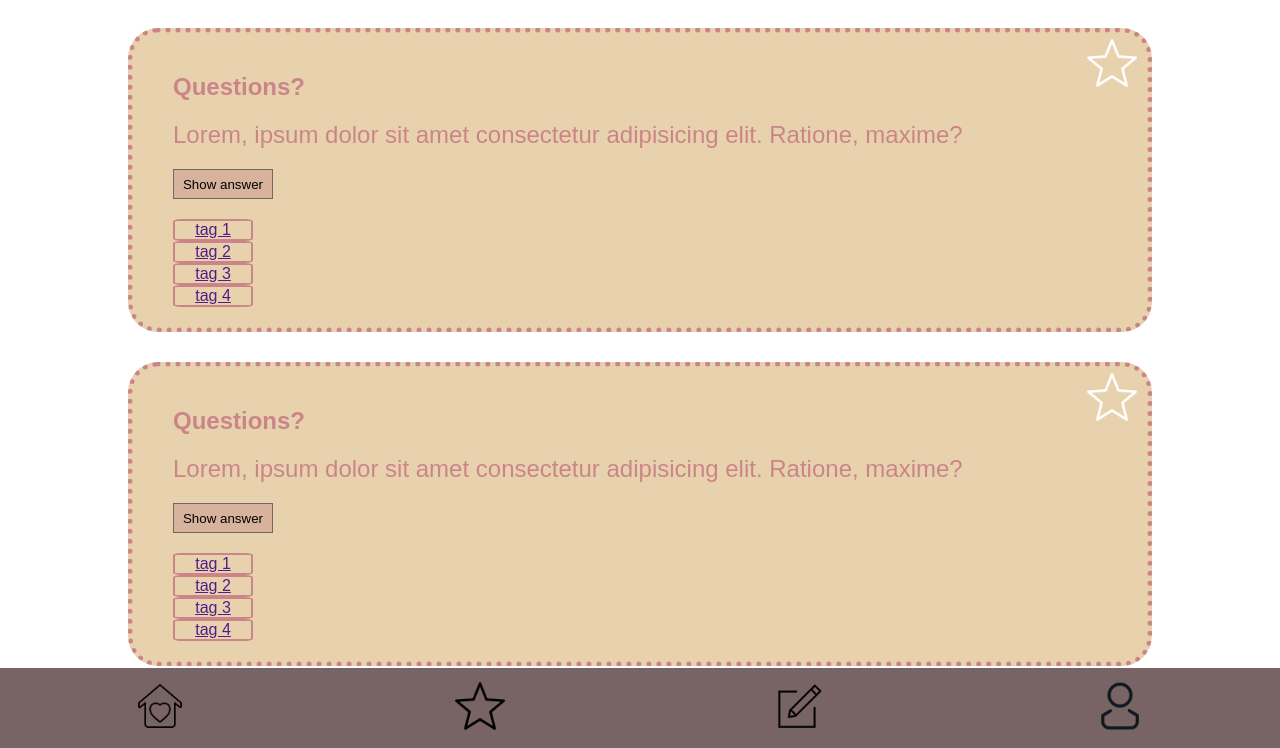
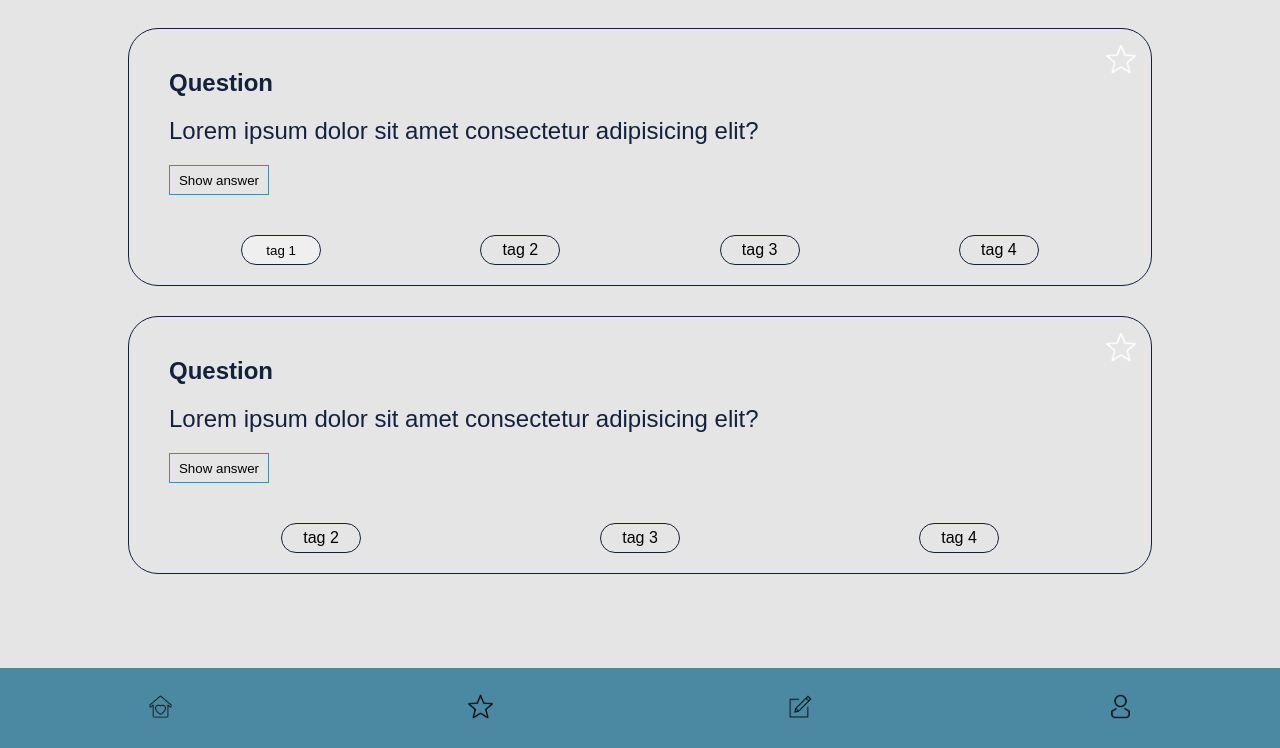
Before and after one commit to ckskr/quizzapp, a plain HTML site: page index.html in a window 1280 px wide. Shown: the part 52-800 px from the top of the page. Drawn offline with Linux system fonts and the light colour scheme.

Commit message:
add changes

```diff
--- a/css/base.css
+++ b/css/base.css
@@ -6,11 +6,11 @@
 }
 
 :root {
-  --accent: #cb8589;
-  --mid: #d7b29d;
-  --dark: #796465;
-  --pale1: #e8d2ae;
-  --pale2: #dde8b9;
+  --accent: #14213d;
+  --mid: #14213d;
+  --dark: #4b88a2;
+  --pale1: #e5e5e5;
+  --pale2: #ffffff;
 }
 
 /*
--- a/css/create.css
+++ b/css/create.css
@@ -33,21 +33,15 @@
   margin-top: 30px;
   margin-bottom: 5px;
 }
-.right__answer__select {
-  border-radius: 20px;
-  background-color: var(--pale1);
-  width: 10rem;
-  padding: 0.3rem;
-  margin: 0.2rem;
-  color: var(--dark);
-}
+
 .submit__btn {
   border-radius: 20px;
-  background-color: var(--pale2);
+
   width: 150px;
   padding: 6px;
   margin: 2rem;
-  color: var(--background-color);
+  color: var(--pale1);
+  background-color: var(--dark);
 }
 
 .tags {
--- a/css/footer.css
+++ b/css/footer.css
@@ -27,5 +27,5 @@ footer {
 }
 
 .footer__icon {
-  width: 50px;
+  width: 25px;
 }
--- a/css/main.css
+++ b/css/main.css
@@ -4,3 +4,7 @@ main {
   display: flex;
   justify-content: center;
 }
+
+body {
+  background: var(--pale1);
+}
--- a/css/profile.css
+++ b/css/profile.css
@@ -26,17 +26,31 @@
   margin: 20px;
   display: flex;
   flex-direction: column;
-  align-items: flex-start;
-  justify-content: center;
+  _align-items: flex-start;
+  _justify-content: center;
 }
-.my__tags ul {
+.my__tags__items {
+  _display: flex;
+  _flex-direction: row;
+  _flex-wrap: wrap;
+  _column-gap: 15px;
+  _row-gap: 15px;
+  _list-style: none;
+  font-size: 12px;
+  background-color: var(--pale1);
+  color: var(--dark);
+  border-radius: 5px;
+  padding: 5px 5px;
+  border: 1px solid var(--accent);
+  width: 90px;
   display: flex;
   flex-direction: row;
+}
+
+.my__tags_ul {
+  display: flex;
   flex-wrap: wrap;
-  column-gap: 15px;
-  row-gap: 15px;
-  list-style: none;
-  font-size: 12px;
+  gap: 15px;
 }
 
 .my__tags h3 {
@@ -44,22 +58,13 @@
   padding-bottom: 10px;
 }
 
-.my__tags ul li {
-  background-color: var(--pale1);
-  color: var(--dark);
-  border-radius: 5px;
-  padding: 5px 5px;
-  border: 1px solid var(--accent);
-  width: 90px;
-}
 .logout {
-  color: var(--dark);
-  font-weight: 800;
-  background-color: var(--pale2);
+  color: var(--pale1);
+  background-color: var(--dark);
   border-radius: 15px;
   width: 100px;
   height: 25px;
-  margin-top: 30px;
+  margin: 30px 0 0 20px;
 }
 .profile-container {
   display: flex;
--- a/css/questionscard.css
+++ b/css/questionscard.css
@@ -3,6 +3,7 @@
   flex-direction: column;
   align-items: center;
   gap: 30px;
+  margin-bottom: 100px;
 }
 
 .card {
@@ -13,7 +14,7 @@
   height: fit-content;
   padding: 20px;
   border-radius: 30px;
-  border: 5px dotted var(--accent);
+  border: 1px solid var(--accent);
   position: relative;
 }
 
@@ -38,20 +39,21 @@
 
 .bookmark__icon {
   position: absolute;
-  top: 5px;
-  right: 10px;
+  top: 15px;
+  right: 15px;
   filter: invert();
-  width: 50px;
+  width: 30px;
 }
 
-.card__answers ul {
+.question__tags ul {
   display: flex;
   flex-wrap: wrap;
   gap: 10px;
   padding: 0;
-  margin: 40px 0 0 0;
+  margin: 20px 0 0 0;
   list-style: none;
   justify-content: space-around;
+  text-decoration: none;
 }
 
 .card__answers button {
@@ -59,22 +61,24 @@
   width: 100px;
   height: 30px;
   margin-left: 20px;
-  background-color: var(--mid);
+  background-color: var(--pale1);
 }
 
 .question__tags ul {
-  _display: flex;
+  display: flex;
   gap: 15px;
   padding: 20px;
   padding-bottom: 0px;
 }
 
 .question__tag__item {
-  list-style: none;
-  border: 2px solid var(--accent);
-  border-radius: 10%;
+  _list-style: none;
+  border: 1px solid var(--accent);
+  border-radius: 20px;
   width: 80px;
-  height: auto;
+  height: 30px;
   display: flex;
   justify-content: center;
+  align-items: center;
+  _text-decoration-line: none;
 }
--- a/index.html
+++ b/index.html
@@ -13,55 +13,55 @@
     </header>
 
     <main class="main">
-      <article class="card">
-        <h2 class="card__question">Questions?</h2>
-        <a href="#"
-          ><img
-            class="bookmark__icon"
-            src="./img/bookmark.png"
-            alt="bookmark icon"
-        /></a>
+      <section class="card">
+        <h2 class="card__question">Question</h2>
+        <img
+          class="bookmark__icon"
+          src="./img/bookmark.png"
+          alt="bookmark icon"
+        />
         <p class="card__text">
-          Lorem, ipsum dolor sit amet consectetur adipisicing elit. Ratione,
-          maxime?
+          Lorem ipsum dolor sit amet consectetur adipisicing elit?
         </p>
-        <section class="card__answers">
-          <button class="card_btn">Show answer</button>
-        </section>
-        <section class="question__tags">
+        <div class="card__answers">
+          <button class="card_btn" type="button">Show answer</button>
+        </div>
+        <div class="question__tags">
           <ul>
-            <a href=""><li class="question__tag__item">tag 1</li></a>
-            <a href=""><li class="question__tag__item">tag 2</li></a>
-            <a href=""><li class="question__tag__item">tag 3</li></a>
-            <a href=""><li class="question__tag__item">tag 4</li></a>
+            <!-- Richtiger Aufbau  -->
+            <li>
+              <button type="button" class="question__tag__item">tag 1</button>
+            </li>
+            <!-- Richtiger Aufbau Ende -->
+
+            <li class="question__tag__item">tag 2</li>
+            <li class="question__tag__item">tag 3</li>
+            <li class="question__tag__item">tag 4</li>
           </ul>
-        </section>
-      </article>
+        </div>
+      </section>
 
-      <article class="card">
-        <h2 class="card__question">Questions?</h2>
-        <a href="#"
-          ><img
-            class="bookmark__icon"
-            src="./img/bookmark.png"
-            alt="bookmark icon"
-        /></a>
+      <section class="card">
+        <h2 class="card__question">Question</h2>
+        <img
+          class="bookmark__icon"
+          src="./img/bookmark.png"
+          alt="bookmark icon"
+        />
         <p class="card__text">
-          Lorem, ipsum dolor sit amet consectetur adipisicing elit. Ratione,
-          maxime?
+          Lorem ipsum dolor sit amet consectetur adipisicing elit?
         </p>
-        <section class="card__answers">
-          <button class="card_btn">Show answer</button>
-        </section>
-        <section class="question__tags">
+        <div class="card__answers">
+          <button class="card_btn" type="button">Show answer</button>
+        </div>
+        <div class="question__tags">
           <ul>
-            <a href=""><li class="question__tag__item">tag 1</li></a>
-            <a href=""><li class="question__tag__item">tag 2</li></a>
-            <a href=""><li class="question__tag__item">tag 3</li></a>
-            <a href=""><li class="question__tag__item">tag 4</li></a>
+            <li class="question__tag__item">tag 2</li>
+            <li class="question__tag__item">tag 3</li>
+            <li class="question__tag__item">tag 4</li>
           </ul>
-        </section>
-      </article>
+        </div>
+      </section>
     </main>
 
     <footer>
```
Also changed, not shown: profile.html (+17 -18 lines).
